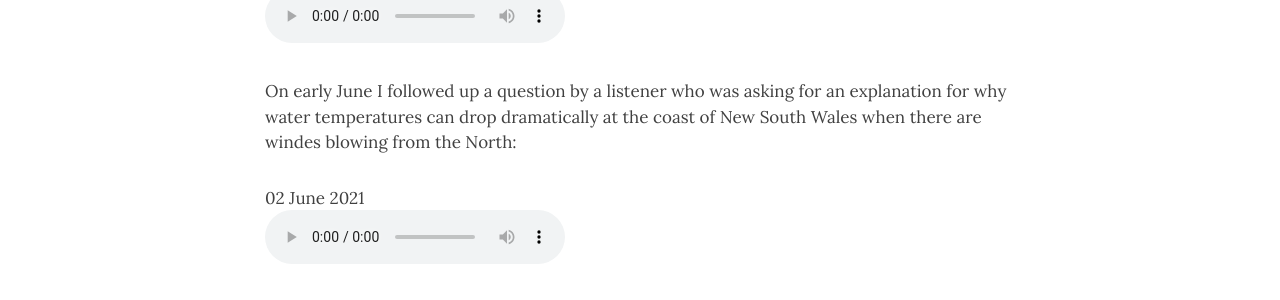
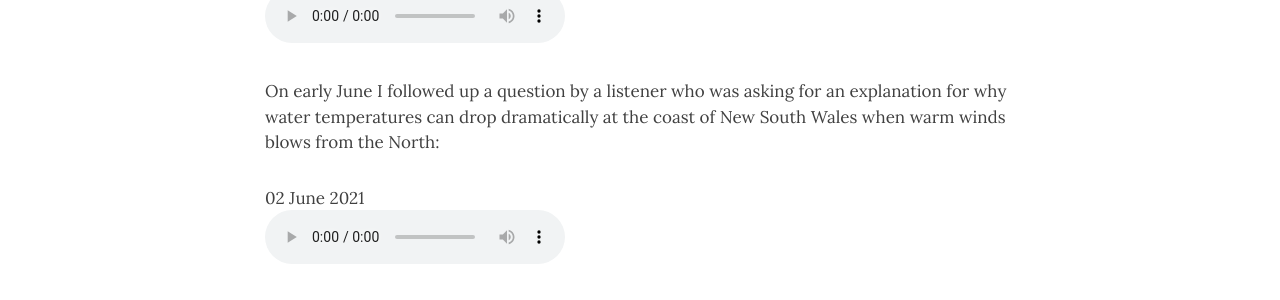
Before and after one commit to navidcy/navidcy.github.io, a Jekyll site: the page built from outreach.md, in a window 1280 px wide and 1004 px high. Shown: the part 481-781 px from the top of the window. Built offline with Jekyll 4.4.1, drawn with Linux system fonts in a browser that asks for light colours; nearby versions of some CDN libraries.

Commit message:
fix typo

```diff
--- a/outreach.md
+++ b/outreach.md
@@ -21,8 +21,8 @@ In April we chatted about some [rresearch piece that had just came out](../publi
 </figure>
 
 On early June I followed up a question by a listener who was asking for an explanation
-for why water temperatures can drop dramatically at the coast of New South Wales when there
-are windes blowing from the North:
+for why water temperatures can drop dramatically at the coast of New South Wales when warm
+winds blows from the North:
 
 <figure>
     <figcaption>02 June 2021</figcaption>
```
